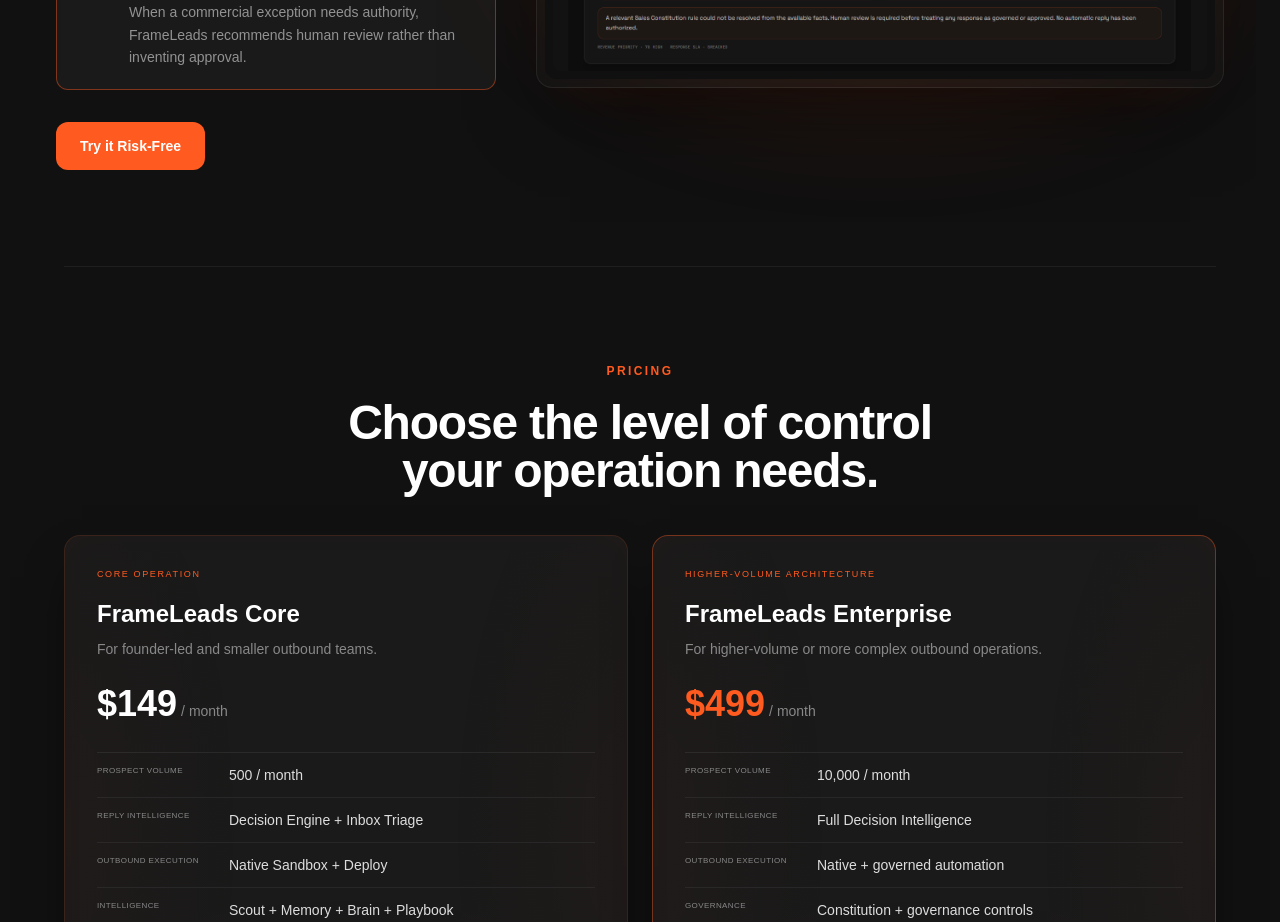
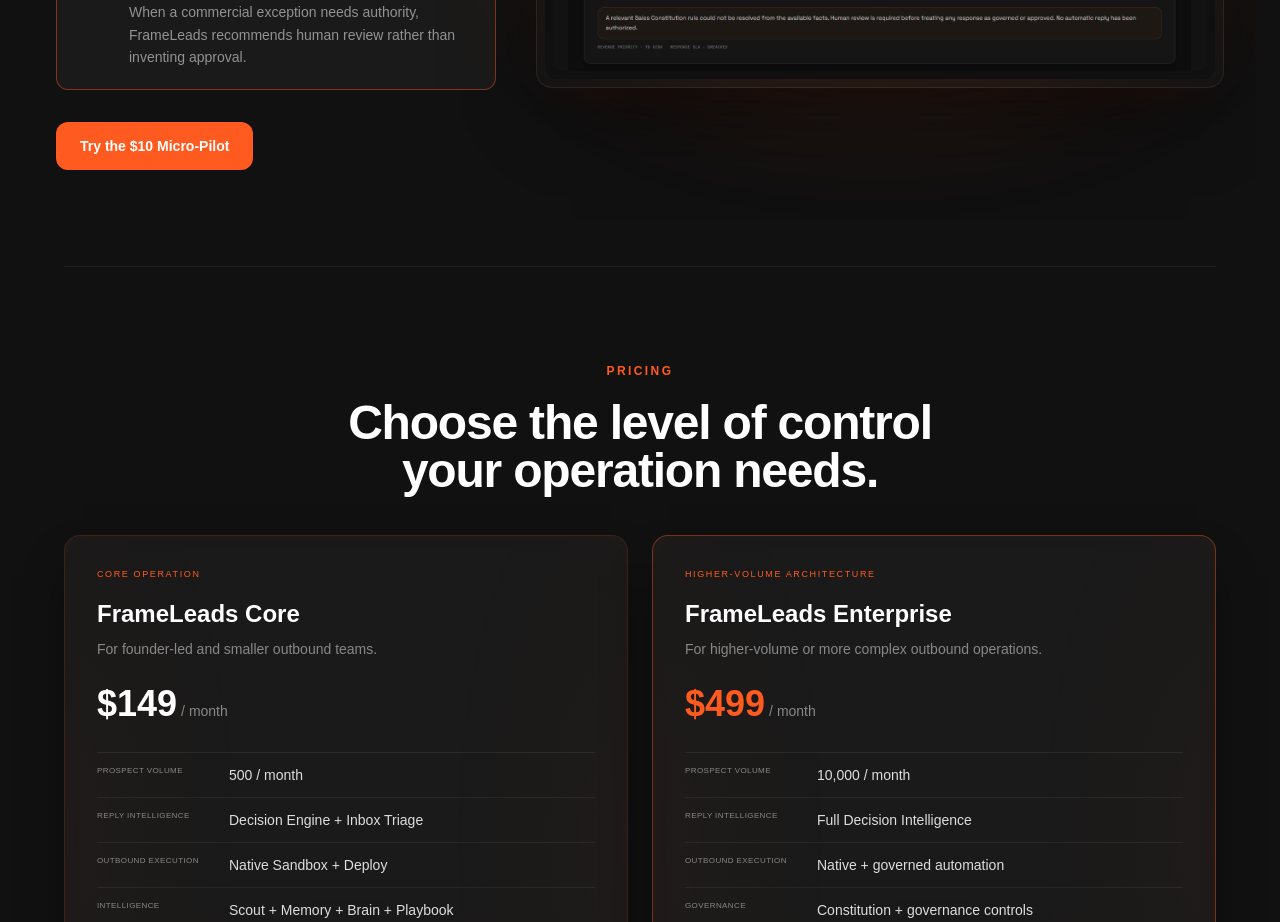
Before and after one commit to Frameleads/FrameLeads-Landing, a Next.js app: page / in a window 1280 px wide. Shown: the part 6620-7542 px from the top of the page. Built offline with nearby package versions, Linux system fonts and the light colour scheme; a web font is replaced by a local one.

Commit message:
fix: make How It Works Micro-Pilot CTA price explicit

```diff
--- a/src/components/ProductProofHowItWorks.tsx
+++ b/src/components/ProductProofHowItWorks.tsx
@@ -143,7 +143,7 @@ export default function ProductProofHowItWorks({ onMicroPilot }: { onMicroPilot:
         </div>
       </div>
 
-      <div className="mt-8 text-center lg:text-left"><button type="button" onClick={onMicroPilot} className="fl-cta-pop rounded-xl bg-[#FF5A1F] px-6 py-3.5 text-sm font-bold text-white transition-colors hover:bg-[#ff6b35] focus-visible:outline focus-visible:outline-2 focus-visible:outline-offset-2 focus-visible:outline-[#FF5A1F]">Try it Risk-Free</button></div>
+      <div className="mt-8 text-center lg:text-left"><button type="button" onClick={onMicroPilot} className="fl-cta-pop rounded-xl bg-[#FF5A1F] px-6 py-3.5 text-sm font-bold text-white transition-colors hover:bg-[#ff6b35] focus-visible:outline focus-visible:outline-2 focus-visible:outline-offset-2 focus-visible:outline-[#FF5A1F]">Try the $10 Micro-Pilot</button></div>
 
       {lightboxOpen && <div className="fixed inset-0 z-[140] flex items-center justify-center bg-black/90 p-2 sm:p-5" role="presentation" onMouseDown={(event) => { if (event.target === event.currentTarget) setLightboxOpen(false); }}>
         <div role="dialog" aria-modal="true" aria-label={`Full screenshot: ${current.title}`} className="flex max-h-[96vh] w-full max-w-[96vw] flex-col overflow-hidden rounded-xl border border-white/15 bg-[#141414] shadow-2xl">
```
